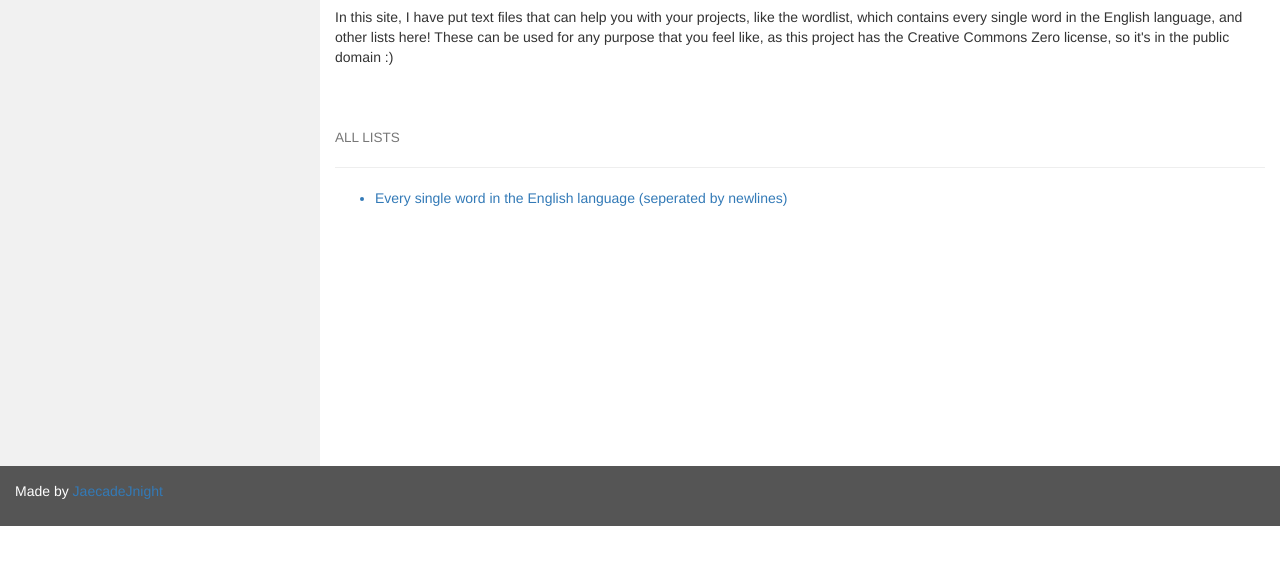
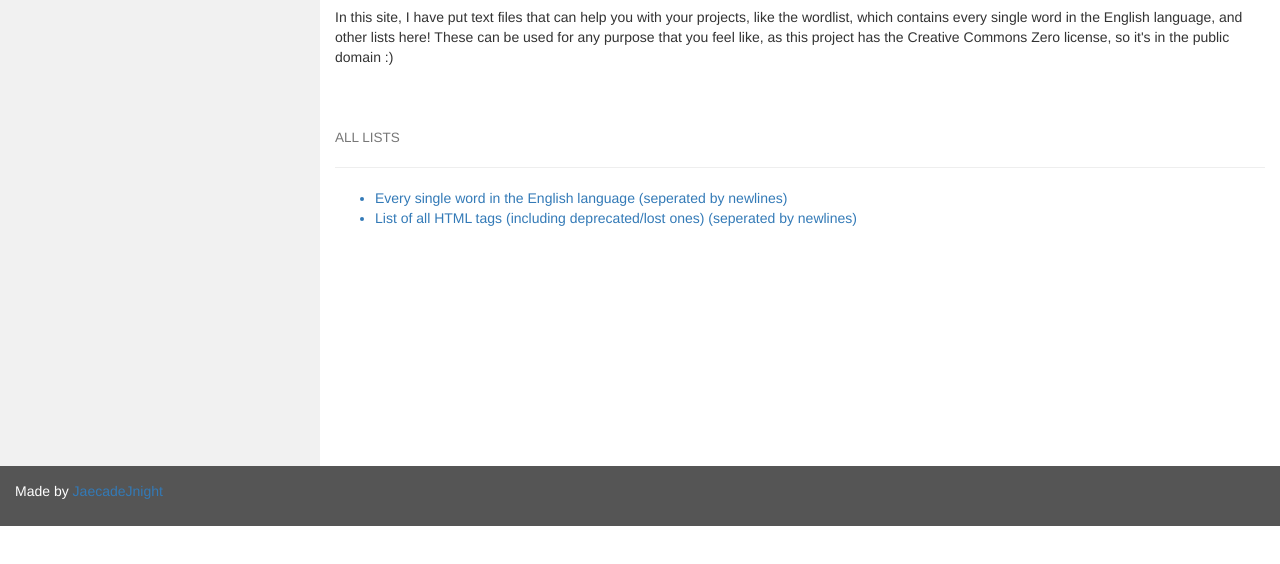
Before and after one commit to Jeffreymaniac/jeffsepiclists, a plain HTML site: page index.html in a window 1280 px wide. Shown: the part 134-698 px from the top of the page. Drawn offline with nearby package versions, Linux system fonts and the light colour scheme.

Commit message:
Update index.html

```diff
--- a/index.html
+++ b/index.html
@@ -58,6 +58,8 @@
       <hr>
 <ul>
 <a href="lists/wordlist.txt"><li>Every single word in the English language (seperated by newlines)</li></a>
+<a href="lists/allHTMLtags.txt"><li>List of all HTML tags (including deprecated/lost ones) (seperated by newlines)</li></a>
+
 </ul>
 
     </div>
```
